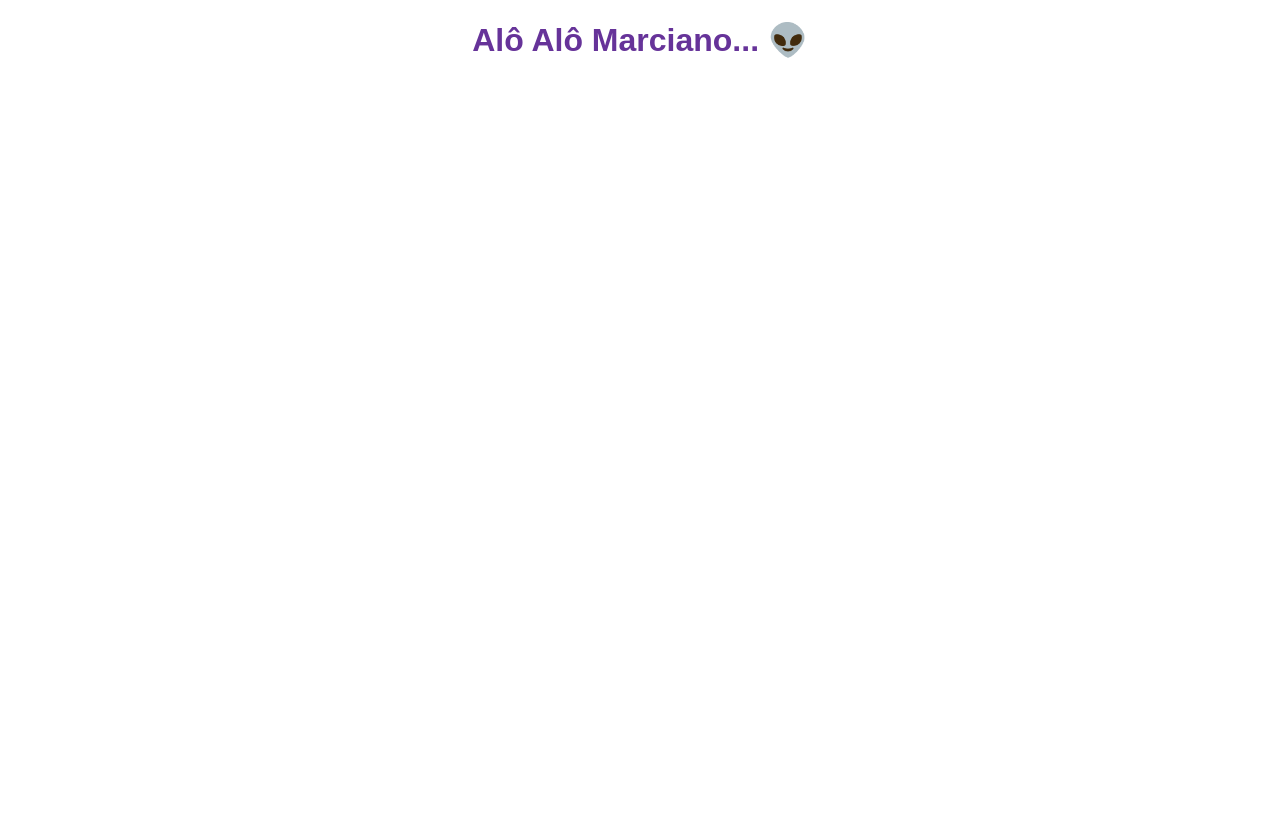
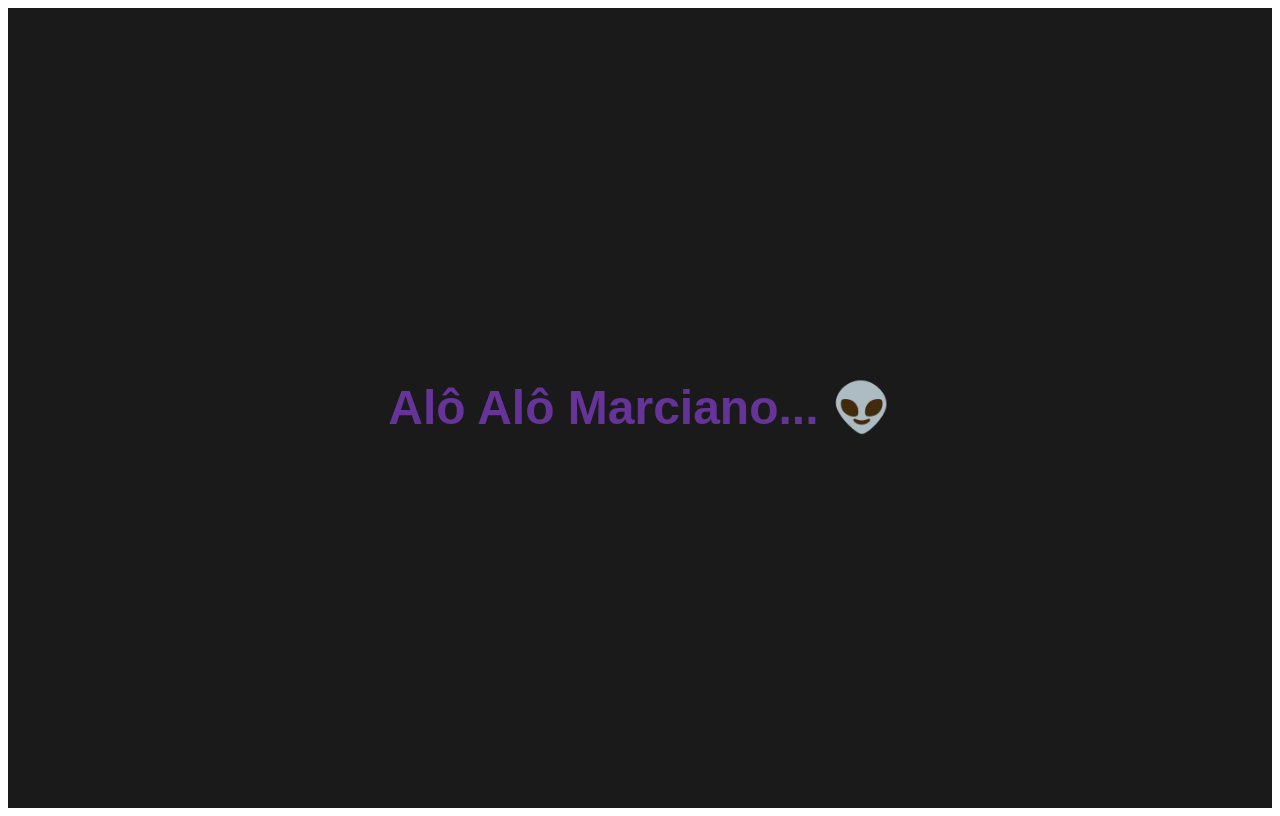
Before and after one commit to PhBros16/tabnews-project, a Next.js app: page / in a window 1280 px wide. Built offline with nearby package versions, Linux system fonts and the light colour scheme.

Commit message:
deixando interessante

```diff
--- a/pages/index.jsx
+++ b/pages/index.jsx
@@ -1,10 +1,18 @@
 
     function Home() {
   return (
-    <h1 style={{ color: 'rebeccapurple', textAlign: 'center', fontFamily: 'sans-serif' }}>
+  <div style={{
+    backgroundColor: '#1a1a1a',
+    height: '100vh',
+    display: 'flex',
+    justifyContent: 'center',
+    alignItems: 'center'
+  }}>
+    <h1 style={{ color: 'rebeccapurple', fontFamily: 'sans-serif', fontSize: '3rem' }}>
       Alô Alô Marciano... 👽
     </h1>
-  );
-}
+  </div>
+);
+    }
 
 export default Home;
```
